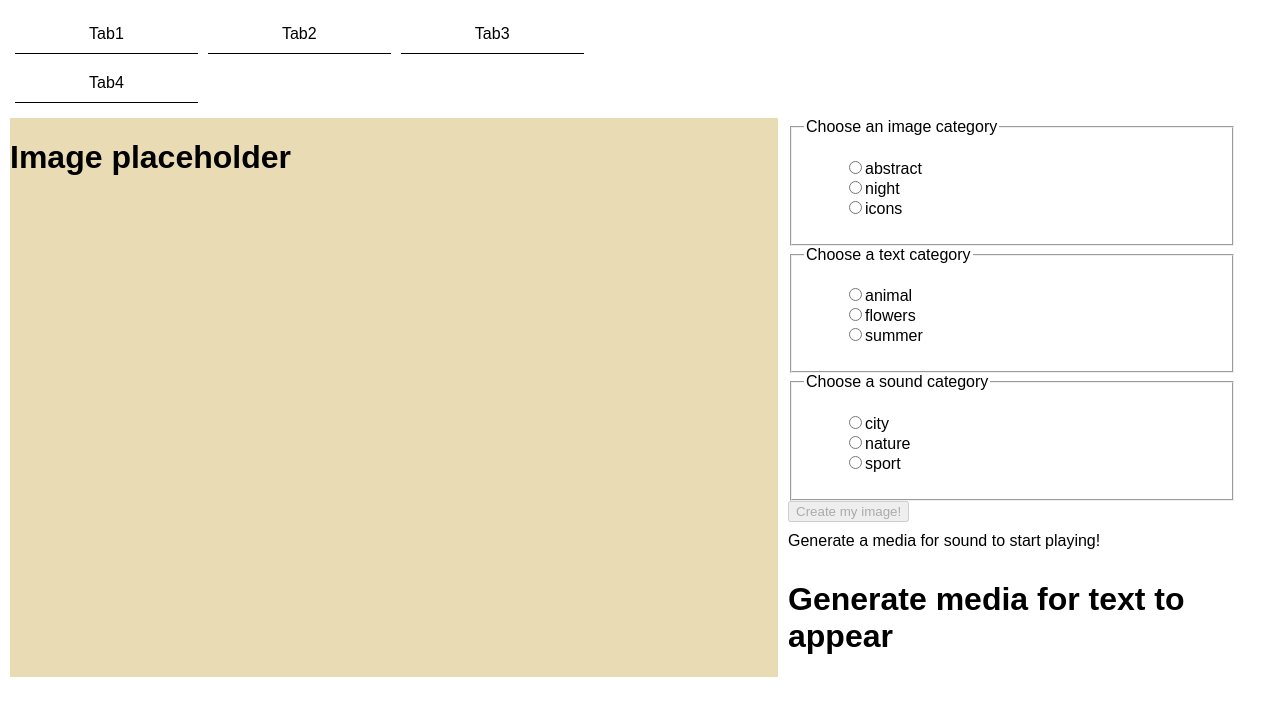
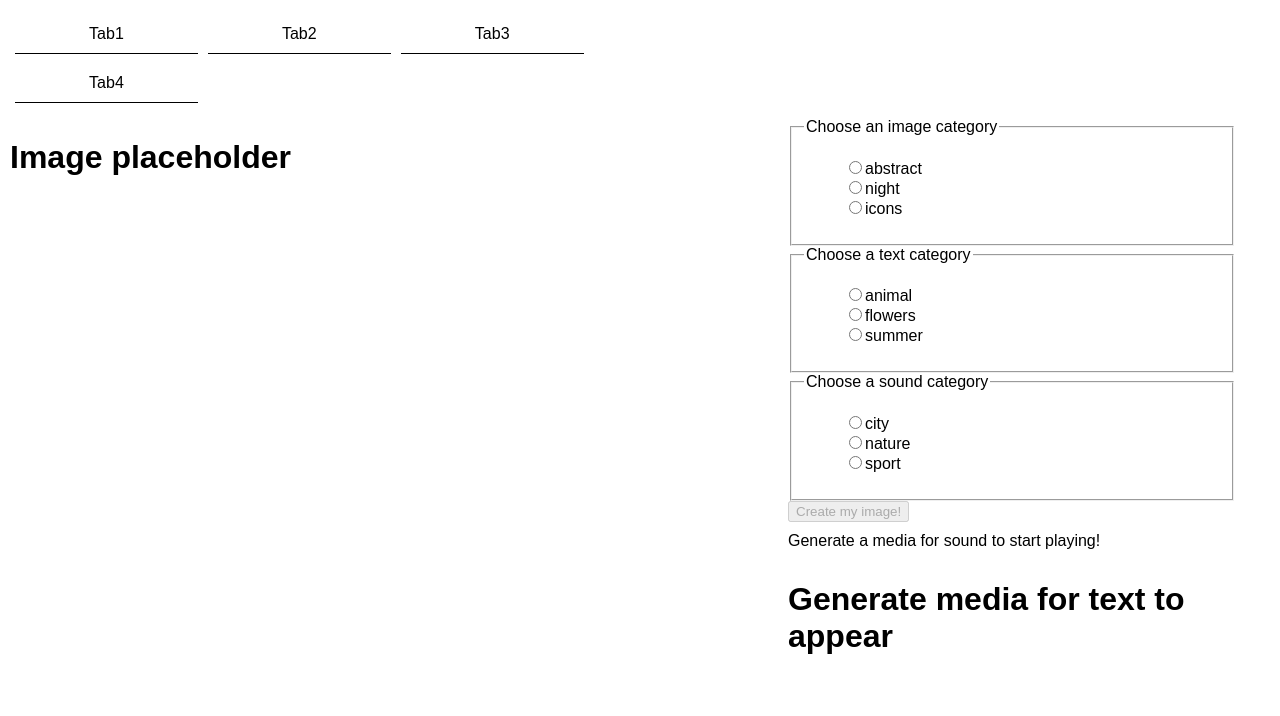
Before and after one commit to IT2810/it2810-webutvikling-h18-prosjekt-2-gruppe--51, a React (Create React App) app in the folder proj2/: page / in a window 1280 px wide. Shown: the top 716 px of the page. Built offline with nearby package versions, Linux system fonts and the light colour scheme.

Commit message:
Made background transparent of imageGallery where it was yellow by default

```diff
--- a/proj2/src/App.css
+++ b/proj2/src/App.css
@@ -89,3 +89,7 @@ clearfix::after {
     clear: both;
     display: table;
 }
+
+.GalleryImage {
+  background: inherit;
+}
```
